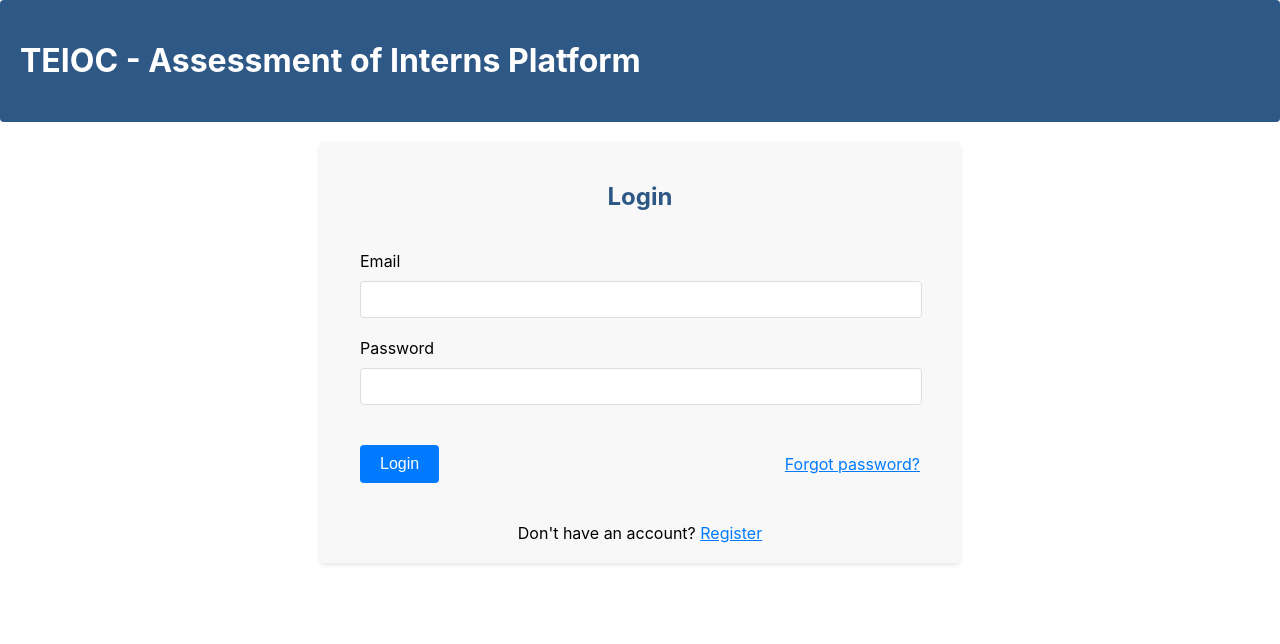
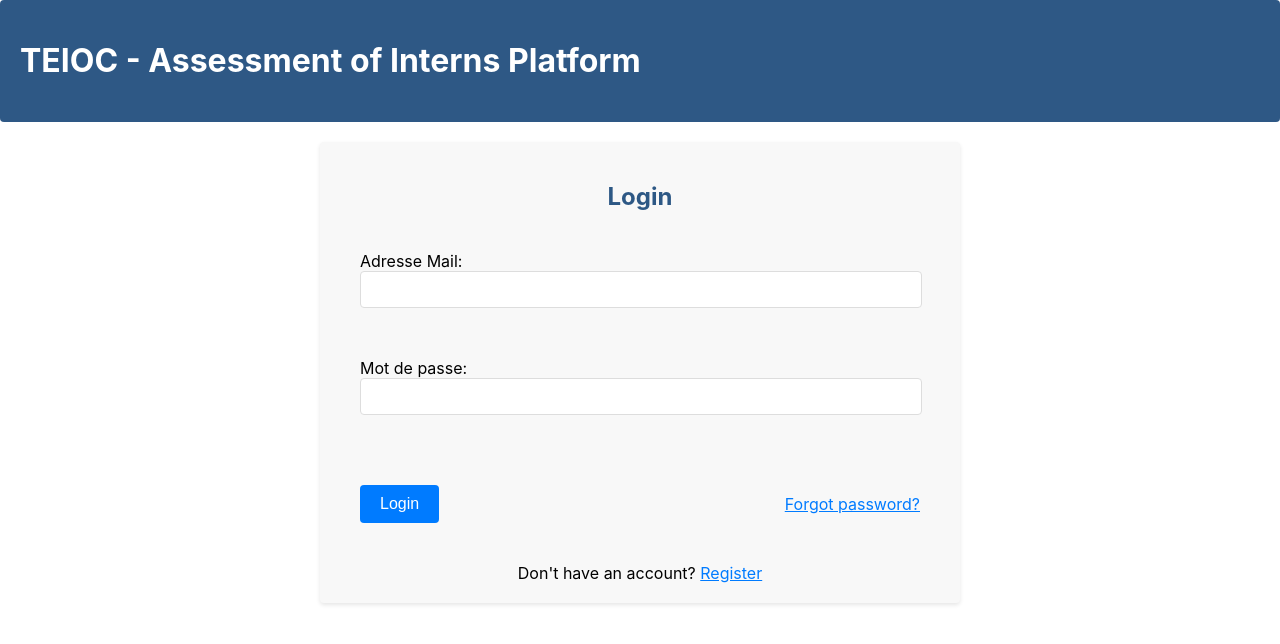
Before and after one commit to TEIOC/teioc-front, a React (Create React App) app: page /login in a window 1280 px wide. Shown: the top 644 px of the page. Built offline with nearby package versions, Linux system fonts and the light colour scheme.

Commit message:
commit test

```diff
--- a/package.json
+++ b/package.json
@@ -6,6 +6,7 @@
     "@testing-library/jest-dom": "^5.17.0",
     "@testing-library/react": "^13.4.0",
     "@testing-library/user-event": "^13.5.0",
+    "axios": "^1.6.2",
     "datatables.net-dt": "^1.13.8",
     "jquery": "^3.7.1",
     "react": "^18.2.0",
--- a/src/Routes.js
+++ b/src/Routes.js
@@ -4,12 +4,14 @@ import { Routes, Route } from 'react-router-dom';
 import HomePage from './pages/HomePage/HomePage';
 import LoginPage from './pages/LoginPage/LoginPage';
 import InternHomePage from "./pages/InternHomePage/InternHomePage";
+import RegisterPage from "./pages/RegisterPage/RegisterPage";
 
 function AppRoutes() {
     return (
         <Routes>
             <Route path="/" element={<HomePage />} />
             <Route path="/login" element={<LoginPage />} />
+            <Route path="/register" element={<RegisterPage />} />
             <Route path="/intern-home" element={<InternHomePage />} />
         </Routes>
     );
--- a/src/pages/LoginPage/LoginPage.js
+++ b/src/pages/LoginPage/LoginPage.js
@@ -1,21 +1,79 @@
 // LoginPage.js
-import React from 'react';
-import { useNavigate } from 'react-router-dom';
-import LoginForm from '../../components/LoginForm';
-import './LoginPage.css';
 
-function LoginPage() {
-    const navigate = useNavigate();
+import React, { useState } from 'react';
+import { Link, useNavigate } from 'react-router-dom';
+import axios from 'axios';
+import './LoginPage.css'
 
-    const handleLoginSuccess = (userData) => {
-        navigate('/intern-home', { state: { internName: userData.name } });
+const api = axios.create({
+    baseURL: 'http://localhost:8080',
+    withCredentials: true,
+});
+
+const LoginForm = () => {
+    const [username, setUsername] = useState('');
+    const [password, setPassword] = useState('');
+    const [error, setError] = useState('');
+    const navigate = useNavigate()
+
+    const handleSubmit = async (e) => {
+        e.preventDefault();
+
+        try {
+            const response = await api.post('/auth/login', {
+                email: username,
+                password: password,
+            });
+
+            // Gérez la réponse de l'API, stockez le jeton, etc.
+            console.log('Authentification réussie:', response.data);
+
+            // Redirigez l'utilisateur vers la page souhaitée.
+            navigate('/intern-home', { state: { internName: response.data.name } });
+        } catch (error) {
+            if (error.response) {
+                // La requête a été effectuée et le serveur a répondu avec un statut de réponse non 2xx.
+                setError('Erreur d\'authentification', error.response.data);
+            } else if (error.request) {
+                // La requête a été effectuée, mais aucune réponse n'a été reçue.
+                setError('Aucune réponse du serveur');
+            } else {
+                // Une erreur s'est produite lors de la configuration de la requête.
+                setError('Erreur lors de la configuration de la requête:', error.message);
+            }
+        }
     };
 
     return (
-        <div className="login-page">
-            <LoginForm onLoginSuccess={handleLoginSuccess} />
+        <div>
+            <div className="header-banner">
+                <h1>TEIOC - Assessment of Interns Platform</h1>
+            </div>
+            <div className="form-container">
+                <h2 className="login-title">Login</h2>
+                <form className="form-style" onSubmit={handleSubmit}>
+                    <label>
+                        Adresse Mail:
+                        <input type="text" value={username} onChange={(e) => setUsername(e.target.value)} />
+                    </label>
+                    <br />
+                    <label>
+                        Mot de passe:
+                        <input type="password" value={password} onChange={(e) => setPassword(e.target.value)} />
+                    </label>
+                    <br />
+                    <div className="form-footer">
+                        <button type="submit" className="button-style">Login</button>
+                        <Link to="/forgot-password" className="link-style">Forgot password?</Link>
+                    </div>
+                </form>
+                {error && <div className="error-message">{error}</div>}
+                <div className="register-section">
+                    Don't have an account? <Link to="/register" className="link-style">Register</Link>
+                </div>
+            </div>
         </div>
     );
-}
+};
 
-export default LoginPage;
+export default LoginForm;
```
Also changed, not shown: src/pages/RegisterPage/RegisterPage.js (added), 1 other file (tests, documents, lock files or other folders).
